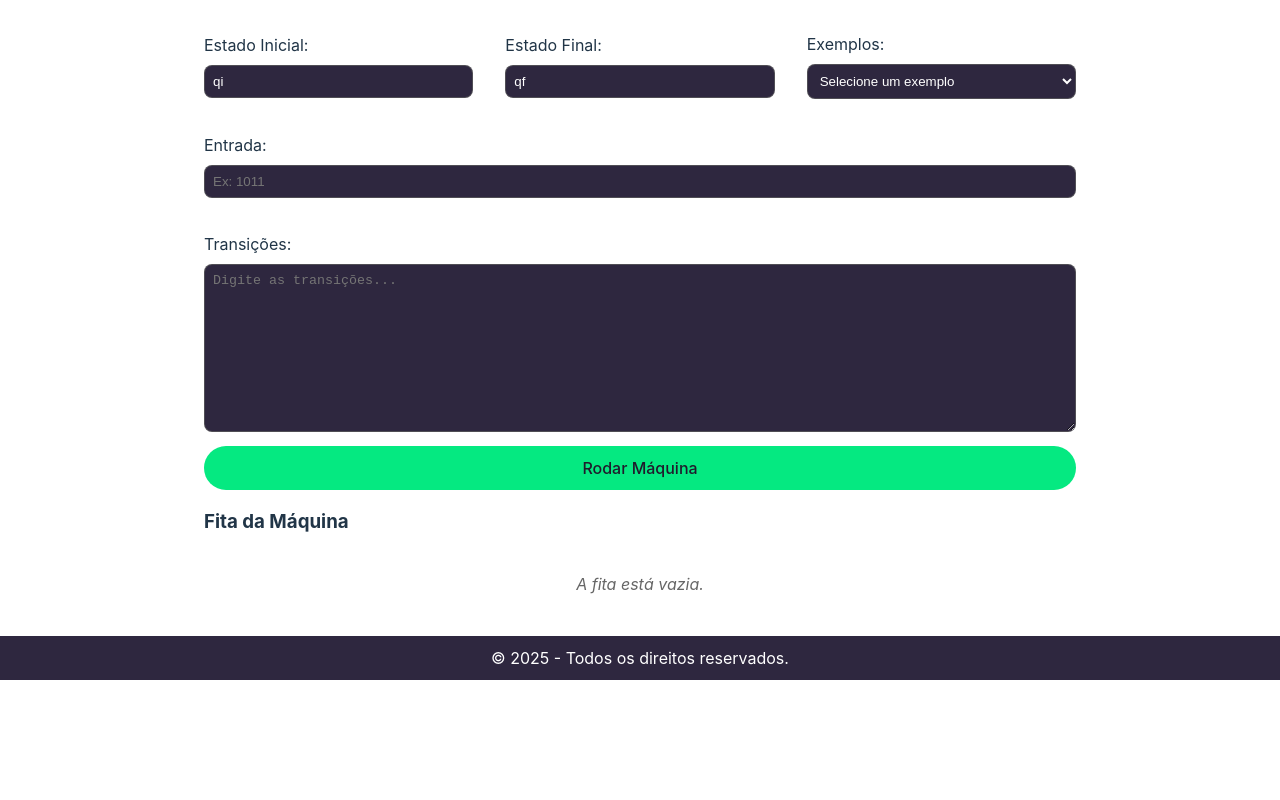
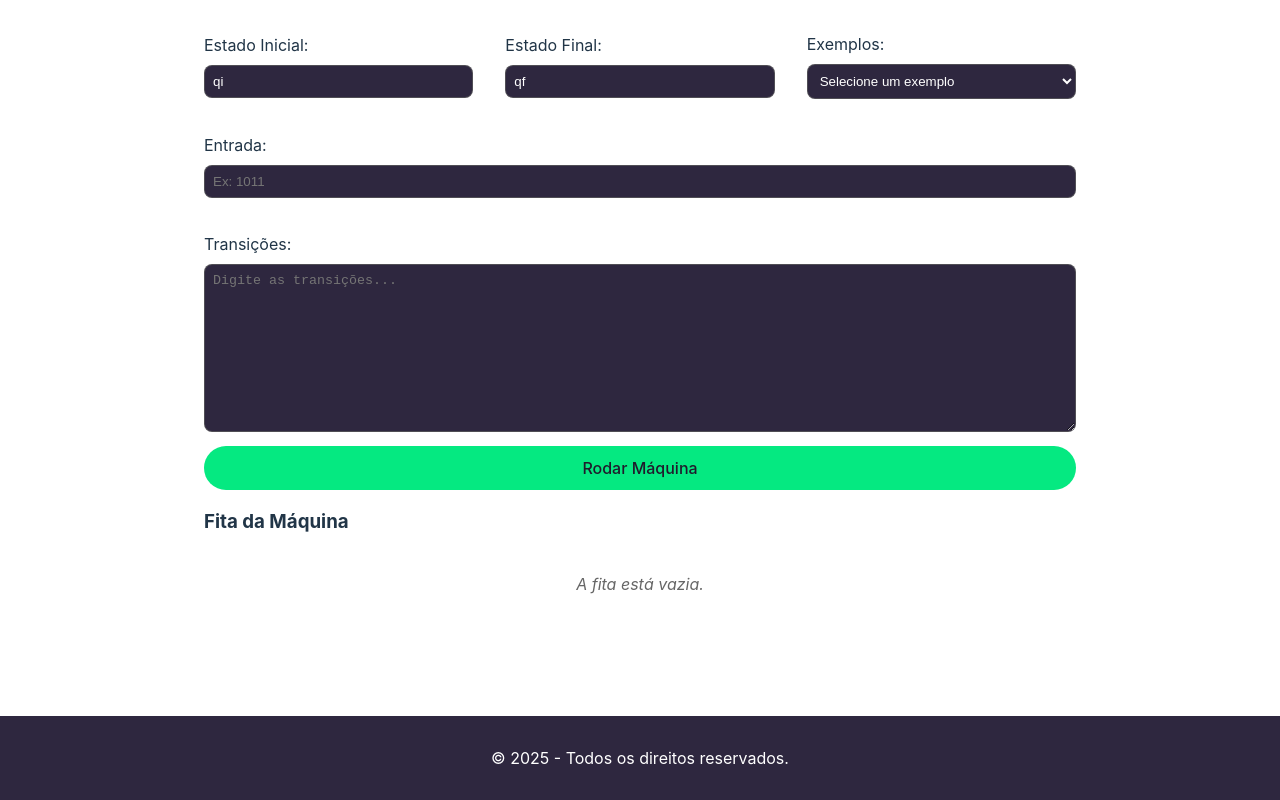
Before and after one commit to vctrwesley/turing-simulator, a React (Vite) app: page / in a window 1280 px wide. Shown: the part 233-1033 px from the top of the page. Before the commit the page ends 913 px from the top, so only its background shows below. Built offline with nearby package versions, Linux system fonts and the light colour scheme.

Commit message:
style das mensagens de erro e sucesso e no footer

```diff
--- a/src/components/layout/footer.tsx
+++ b/src/components/layout/footer.tsx
@@ -1,7 +1,9 @@
 const Footer = () => {
   return (
     <footer className="footer">
-      &copy; 2025 - Todos os direitos reservados.
+      <span>
+        &copy; 2025 - Todos os direitos reservados.
+        </span>
     </footer>
   );
 };
--- a/src/components/layout/layout.css
+++ b/src/components/layout/layout.css
@@ -15,6 +15,14 @@
   color: var(--text-color);
   text-align: center;
   padding: 10px;
+  height: 64px;
+  margin-top: 80px;
+  align-content: center;
+}
+
+.footer span{
+  display: flex;
+  justify-content: center;
 }
 
 .content-wrapper {
--- a/src/pages/home.css
+++ b/src/pages/home.css
@@ -66,13 +66,23 @@
 }
 
 .success {
-  color: green;
-  font-weight: bold;
+  color: #ffffff;
+  background: green;
+  font-weight: 700;
+  padding: 10px;
+  margin: 24px 0;
+  border-radius: 8px;
+  text-align: center;
 }
 
 .error {
-  color: red;
-  font-weight: bold;
+  color: #ffffff;
+  background: red;
+  font-weight: 700;
+  padding: 10px;
+  margin: 24px 0;
+  border-radius: 8px;
+  text-align: center;
 }
 
 .controls {
```
